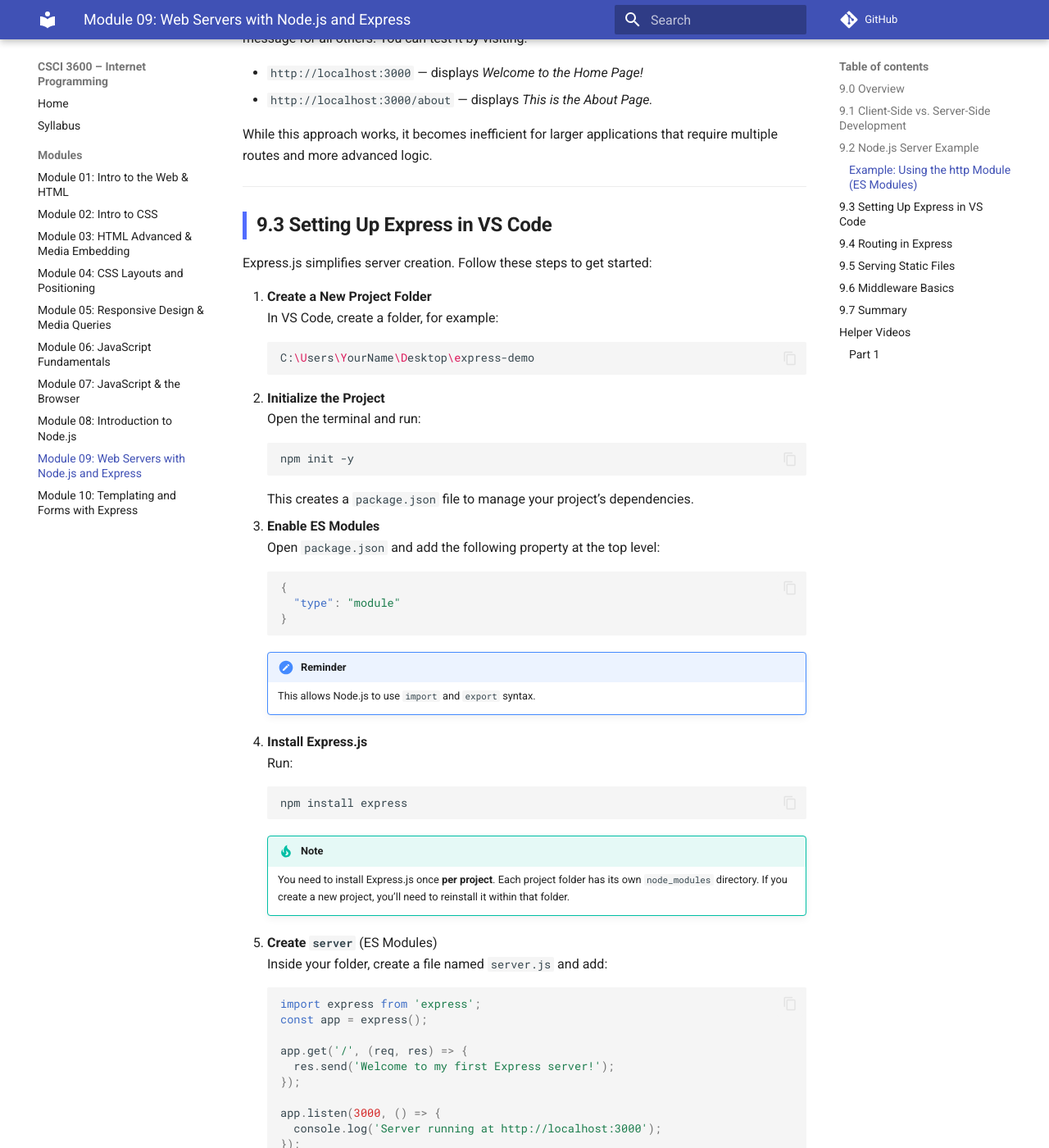
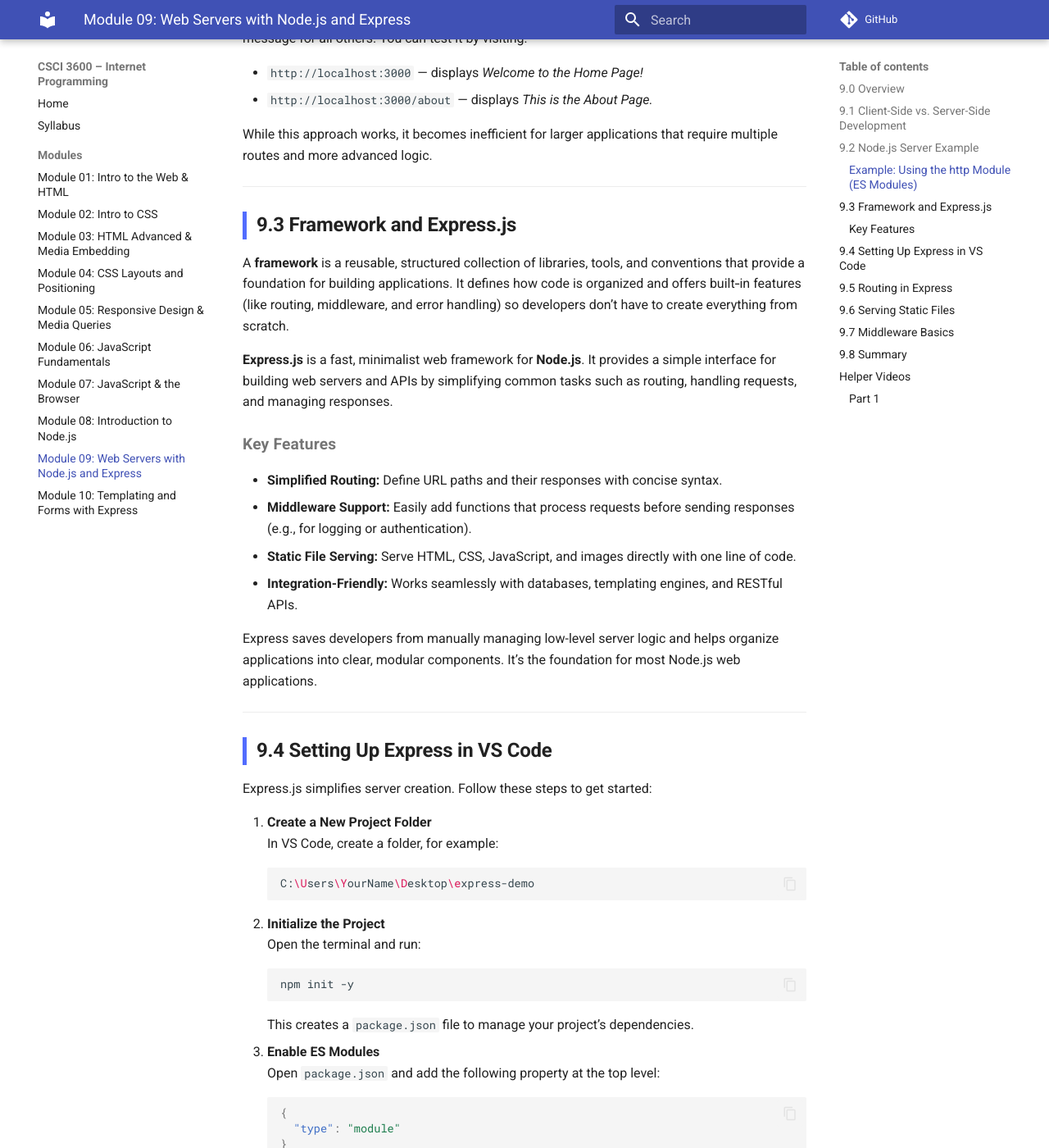
Before and after one commit to rahaeimehr/internet-programming, an MkDocs documentation site: the page built from docs/module-09-webserver_express/index.md, in a window 1280 px wide and 1400 px high, scrolled down 1672 px. Shown: the whole window at 82% size. Built offline with MkDocs 1.6.1 and Material for MkDocs 9.7.7, drawn with Linux system fonts in a browser that asks for light colours; comment, search, counter and statistics services are not loaded; some of the changed text lies outside the part shown.

Commit message:
Module 9 - Framework and Express.js

```diff
--- a/docs/module-09-webserver_express/index.md
+++ b/docs/module-09-webserver_express/index.md
@@ -67,8 +67,23 @@
 While this approach works, it becomes inefficient for larger applications that require multiple routes and more advanced logic.
 
 ---
+## 9.3 Framework and Express.js
 
-## 9.3 Setting Up Express in VS Code
+A **framework** is a reusable, structured collection of libraries, tools, and conventions that provide a foundation for building applications. It defines how code is organized and offers built‑in features (like routing, middleware, and error handling) so developers don’t have to create everything from scratch.
+
+**Express.js** is a fast, minimalist web framework for **Node.js**. It provides a simple interface for building web servers and APIs by simplifying common tasks such as routing, handling requests, and managing responses.
+
+### Key Features
+- **Simplified Routing:** Define URL paths and their responses with concise syntax.
+- **Middleware Support:** Easily add functions that process requests before sending responses (e.g., for logging or authentication).
+- **Static File Serving:** Serve HTML, CSS, JavaScript, and images directly with one line of code.
+- **Integration-Friendly:** Works seamlessly with databases, templating engines, and RESTful APIs.
+
+Express saves developers from manually managing low-level server logic and helps organize applications into clear, modular components. It’s the foundation for most Node.js web applications.
+
+---
+
+## 9.4 Setting Up Express in VS Code
 
 Express.js simplifies server creation. Follow these steps to get started:
 
@@ -217,7 +232,7 @@
 
 ---
 
-## 9.7 Summary
+## 9.8 Summary
 
 In this module, you learned how to:
 
```
Also changed, not shown: other parts of docs/module-09-webserver_express/index.md (+3 -3 lines).
